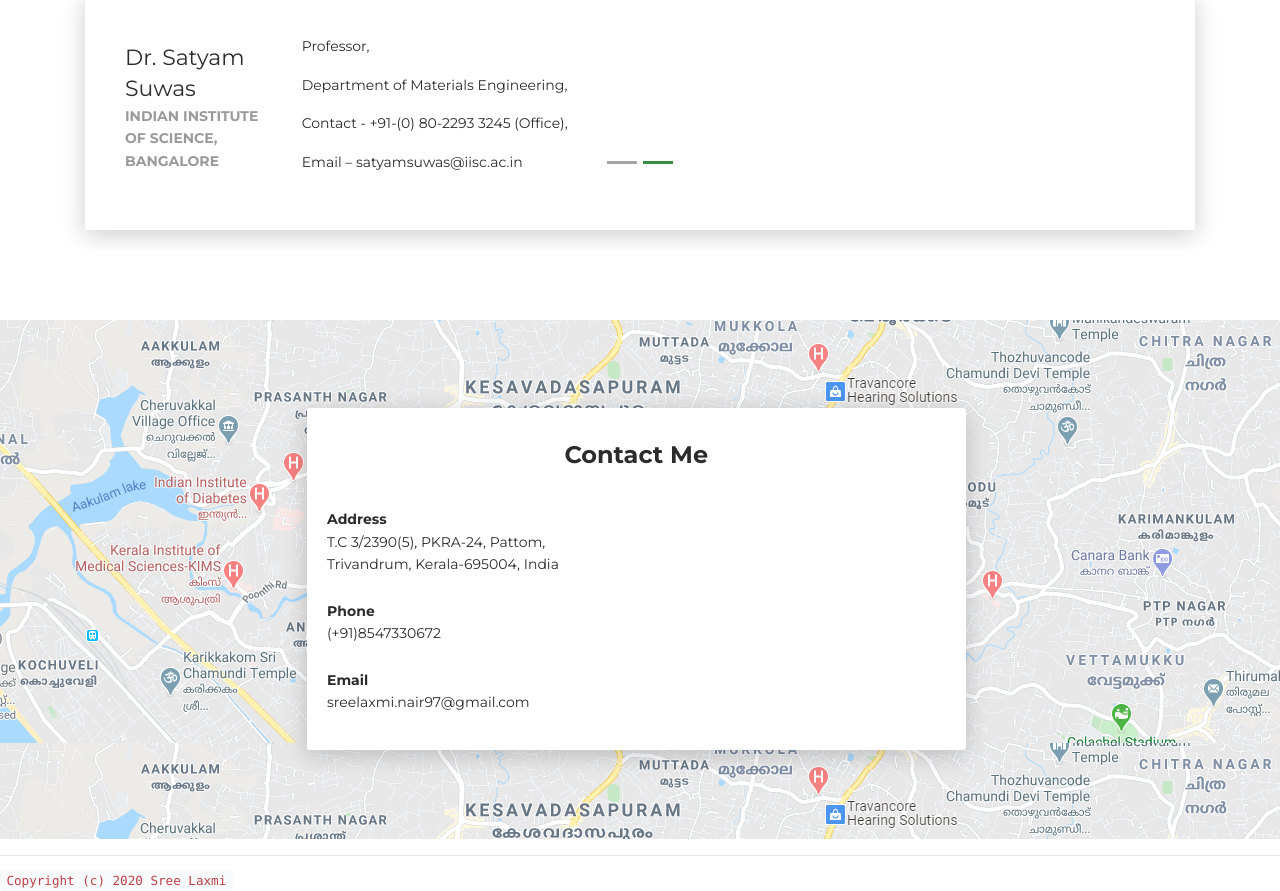
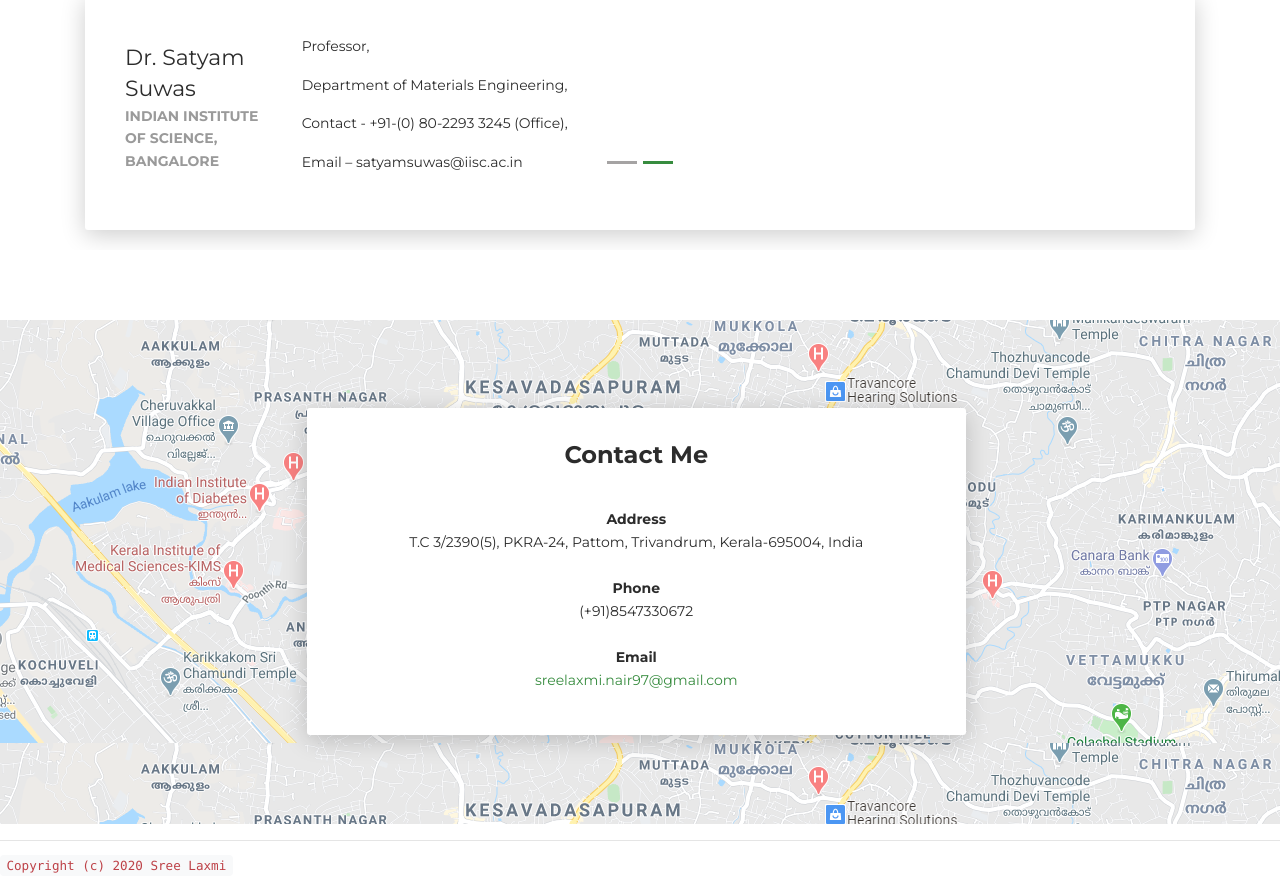
Before and after one commit to sree-laxmi123/sreel-laxmi123.github.io, a plain HTML site: page index.html in a window 1280 px wide. Shown: the part 3234-4125 px from the top of the page. Drawn offline with Linux system fonts and the light colour scheme.

Commit message:
Update index.html

```diff
--- a/index.html
+++ b/index.html
@@ -300,14 +300,13 @@
             <div class="card mb-0" data-aos="zoom-in">
               <div class="h4 text-center title">Contact Me</div>
               <div class="row">
-                <div class="col-md-6">
                   <div class="card-body">
-                    <p class="mb-0"><strong>Address</strong></p>
-                    <p class="pb-2">T.C 3/2390(5), PKRA-24, Pattom, Trivandrum, Kerala-695004, India</p>
-                    <p class="mb-0"><strong>Phone</strong></p>
-                    <p class="pb-2">(+91)8547330672</p>
-                    <p class="mb-0"><strong>Email</strong></p>
-                    <p>sreelaxmi.nair97@gmail.com</p>
+                    <p class="mb-0 text-center title"><strong>Address</strong></p>
+                    <p class="pb-2 text-center">T.C 3/2390(5), PKRA-24, Pattom, Trivandrum, Kerala-695004, India</p>
+                    <p class="mb-0 text-center title"><strong>Phone</strong></p>
+                    <p class="pb-2 text-center">(+91)8547330672</p>
+                    <p class="mb-0 text-center title"><strong>Email</strong></p>
+                    <p class="pb-2 text-center"><a href="mailto:sreelaxmi.nair97@gmail.com">sreelaxmi.nair97@gmail.com</a></p>
                   </div>
                 </div>
               </div>
```
